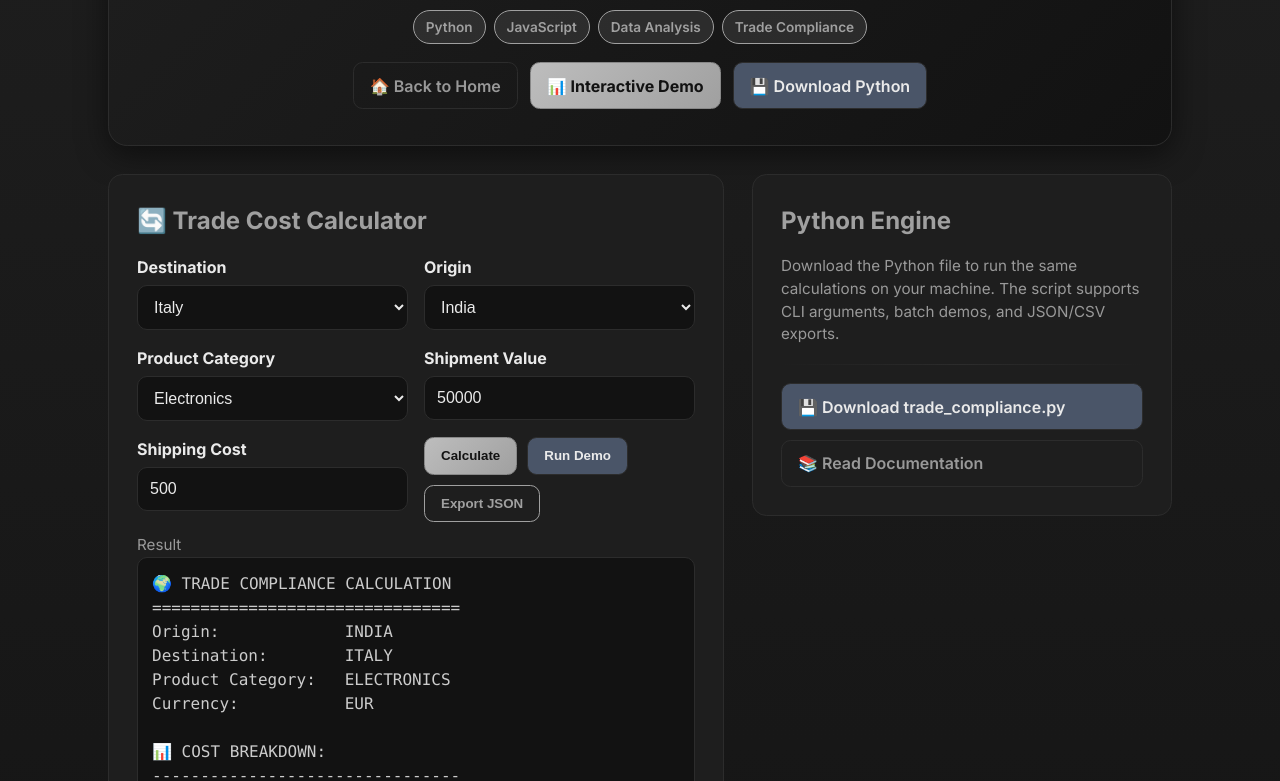
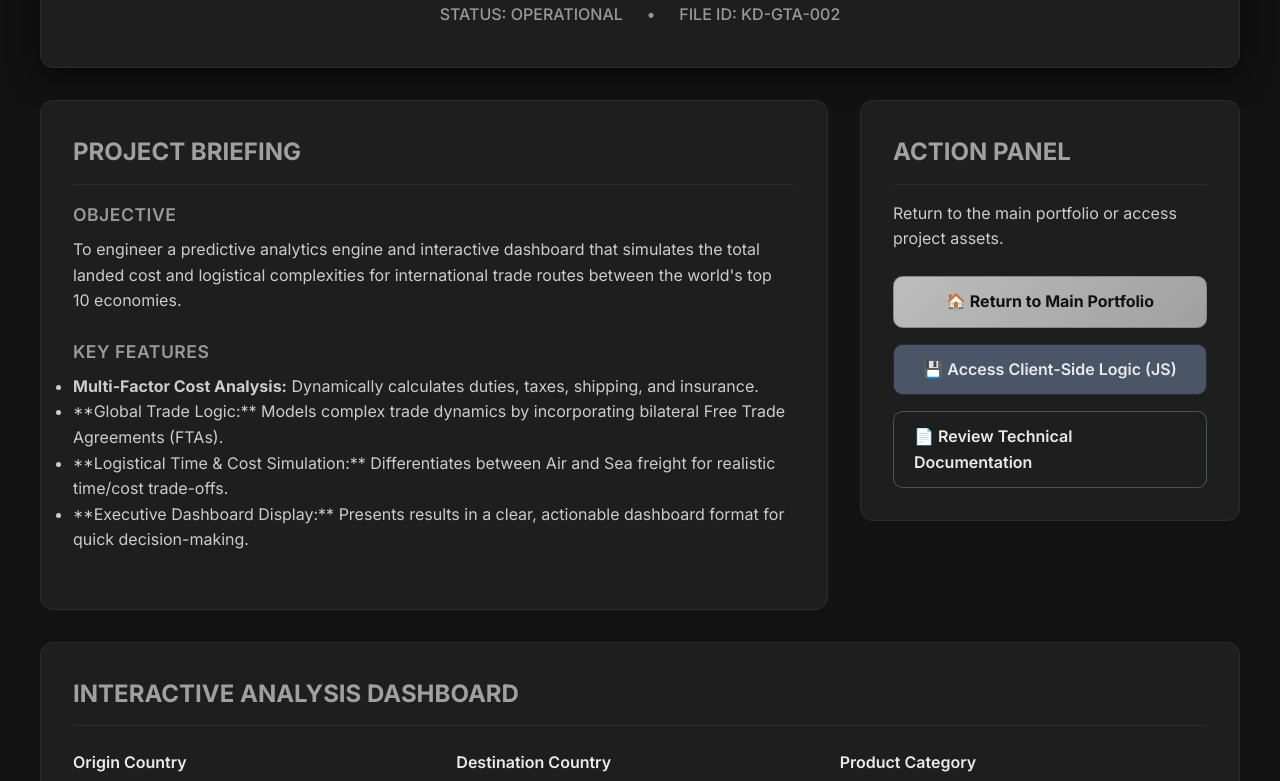
Before and after one commit to krishnaadayma/krishnaadayma.github.io, a plain HTML site: page projects/trade-compliance/index.html in a window 1280 px wide. Shown: the part 156-937 px from the top of the page. Drawn offline with Linux system fonts and the light colour scheme.

Commit message:
Revise title and enhance layout for trade compliance
Updated the title and meta description for the trade compliance project. Enhanced styling and layout for better user experience. Added new sections for project briefing and interactive analysis.

```diff
--- a/projects/trade-compliance/index.html
+++ b/projects/trade-compliance/index.html
@@ -3,156 +3,136 @@
 <head>
   <meta charset="utf-8" />
   <meta name="viewport" content="width=device-width,initial-scale=1" />
-  <title>International Trade Compliance System | Krishna Dayma</title>
-  <meta name="description" content="Interactive demo and calculator for Italy-India trade compliance" />
+  <title>Project Dossier: Trade Compliance Engine | Krishna Dayma</title>
+  <meta name="description" content="An advanced project showcasing an interactive system for global trade compliance analysis." />
   <link rel="preconnect" href="https://fonts.googleapis.com">
   <link rel="preconnect" href="https://fonts.gstatic.com" crossorigin>
   <link href="https://fonts.googleapis.com/css2?family=Inter:wght@300;400;500;600;700&display=swap" rel="stylesheet">
   <style>
-    /* ===== EXECUTIVE GRAY PALETTE (Project Page) V2 ===== */
+    /* ===== "SUITS" EXECUTIVE DOSSIER THEME V2 ===== */
     :root {
-      --bg-primary: #121212; --bg-secondary: #1E1E1E; --text-primary: #EAEAEA;
-      --text-secondary: #CCCCCC; --text-muted: #999999; --accent-primary: #A0A0A0;
-      --accent-secondary: #4a5568; --border-color: #2C2C2C;
-      --radius: 0.9rem; --shadow: 0 8px 30px rgba(0,0,0,0.5);
+      --bg-primary: #121212; --bg-secondary: #1E1E1E; --bg-tertiary: #2a2a2a;
+      --text-primary: #EAEAEA; --text-secondary: #CCCCCC; --text-muted: #999999;
+      --accent-primary: #A0A0A0; --accent-secondary: #4a5568; --border-color: #2C2C2C;
+      --radius: 0.8rem; --shadow: 0 8px 30px rgba(0,0,0,0.6);
+      --transition: 0.2s ease;
     }
 
     *, *::before, *::after { margin: 0; padding: 0; box-sizing: border-box; }
-    body{
-      margin:0; font-family: 'Inter', system-ui, sans-serif;
-      background: linear-gradient(180deg, var(--bg-secondary) 0%, var(--bg-primary) 100%);
-      color: var(--text-secondary); line-height: 1.5; padding: 36px;
-      -webkit-font-smoothing: antialiased;
-    }
-    .container{ max-width: 1100px; margin: 0 auto; padding: 0 18px; }
+    body{ margin:0; font-family: 'Inter', system-ui, sans-serif; background: var(--bg-primary); color: var(--text-secondary); line-height: 1.6; padding: 2rem; -webkit-font-smoothing: antialiased; }
+    .container{ max-width: 1200px; margin: 0 auto; }
 
-    header{
-      background: linear-gradient(135deg, #1E1E1E 0%, #121212 100%);
-      border-radius: 1.2rem; padding: 36px; border: 1px solid var(--border-color);
-      margin-bottom: 28px; text-align: center; box-shadow: var(--shadow);
-    }
-    .header-content h1{ color: var(--text-primary); margin:0; font-size:clamp(1.6rem, 4vw, 2.6rem); line-height:1.1; }
-    .subtitle{ margin: 8px 0 0; color:var(--text-muted); font-size:clamp(1rem, 2.5vw, 1.125rem); }
-    .tech-tags{ display:flex; gap:8px; margin-top:12px; flex-wrap:wrap; justify-content:center; }
-    .tech-tag{
-      background: rgba(160, 160, 160, 0.15); color: var(--accent-primary);
-      border: 1px solid var(--accent-primary); padding:6px 12px; border-radius:999px; font-size:.85rem; font-weight:600;
-    }
+    header{ background: var(--bg-secondary); border-radius: var(--radius); padding: 2.5rem; border: 1px solid var(--border-color); margin-bottom: 2rem; text-align: center; box-shadow: var(--shadow); }
+    header h1{ color: var(--text-primary); margin:0; font-size:clamp(2rem, 5vw, 3rem); letter-spacing: -1px; }
+    .project-meta{ display: flex; justify-content: center; gap: 1.5rem; margin-top: 0.5rem; color: var(--text-muted); font-weight: 500; }
 
-    /* Controls & Buttons */
-    .controls{ display:flex; gap:12px; flex-wrap:wrap; justify-content:center; margin-top:18px; }
-    .btn{
-      display:inline-flex; align-items:center; gap:.5rem; padding:.65rem 1rem; border-radius:.6rem;
-      border:1px solid var(--border-color); background:var(--accent-secondary); color:var(--text-primary);
-      cursor:pointer; text-decoration: none; font-weight: 600; transition: all 0.2s ease;
-    }
-    .btn:hover { transform: translateY(-2px); box-shadow: 0 4px 6px rgba(0,0,0,0.4); }
+    .main-grid { display: grid; grid-template-columns: 1fr 380px; gap: 2rem; align-items: start; }
+    @media (max-width: 1024px){ .main-grid { grid-template-columns: 1fr; } }
+
+    .card { background: var(--bg-secondary); border-radius: var(--radius); padding: 2rem; border: 1px solid var(--border-color); }
+    .card h2 { margin: 0 0 1rem; color: var(--accent-primary); font-size: 1.5rem; border-bottom: 1px solid var(--border-color); padding-bottom: 0.75rem; }
+    .card p { color: var(--text-secondary); max-width: 70ch; }
+
+    /* Project Briefing */
+    .briefing-section { margin-bottom: 1.5rem; }
+    .briefing-section h3 { font-size: 1.1rem; color: var(--text-muted); font-weight: 600; margin-bottom: 0.5rem; text-transform: uppercase; letter-spacing: 0.5px; }
+
+    /* Interactive Terminal */
+    .calculator-grid { display: grid; grid-template-columns: repeat(3, 1fr); gap: 1rem; margin-top: 1.5rem; }
+    @media (max-width: 768px){ .calculator-grid { grid-template-columns: repeat(2, 1fr); } }
+    @media (max-width: 600px){ .calculator-grid { grid-template-columns: 1fr; } }
+    label{ display:block; color:var(--text-primary); margin-bottom: 0.5rem; font-weight: 600; }
+    input, select{ width:100%; padding: 0.8rem; border-radius: 0.5rem; border: 1px solid var(--border-color); background:var(--bg-primary); color:var(--text-primary); font-size:1rem; }
+
+    /* Processing & Results Dashboard */
+    #processing-overlay { display: none; text-align: center; padding: 2rem; }
+    #processing-overlay .spinner { border: 4px solid var(--bg-tertiary); border-top: 4px solid var(--accent-primary); border-radius: 50%; width: 40px; height: 40px; animation: spin 1s linear infinite; margin: 0 auto 1rem; }
+    @keyframes spin { 0% { transform: rotate(0deg); } 100% { transform: rotate(360deg); } }
+    #processing-status { color: var(--text-muted); font-weight: 500; }
+
+    #results-dashboard { display: none; grid-template-columns: repeat(auto-fit, minmax(180px, 1fr)); gap: 1rem; margin-top: 2rem; }
+    .metric-card { background: var(--bg-tertiary); padding: 1.25rem; border-radius: var(--radius); text-align: center; border: 1px solid var(--border-color); }
+    .metric-card .label { font-size: 0.9rem; color: var(--text-muted); margin-bottom: 0.5rem; }
+    .metric-card .value { font-size: 1.75rem; font-weight: 700; color: var(--text-primary); }
+    .metric-card .value.total-cost { color: var(--accent-primary); font-size: 2rem; }
+
+    /* Buttons */
+    .btn-group { display: flex; gap: 1rem; flex-wrap: wrap; margin-top: 1.5rem; }
+    .btn { display:inline-flex; align-items:center; justify-content: center; gap:.5rem; padding:.75rem 1.25rem; border-radius:.6rem; border:1px solid var(--border-color); background:var(--accent-secondary); color:var(--text-primary); cursor:pointer; text-decoration: none; font-weight: 600; transition: all var(--transition); }
+    .btn:hover { transform: translateY(-2px); box-shadow: 0 4px 10px rgba(0,0,0,0.5); }
     .btn-primary{ background:linear-gradient(135deg, #BDBDBD 0%, #A0A0A0 100%); color: #121212; border-color: #888888; font-weight: 700; }
-    .btn-warning{ background:transparent; border-color: var(--accent-primary); color: var(--accent-primary); }
-    .btn-warning:hover { background: var(--accent-primary); color: var(--bg-primary); }
-    .btn-muted{ background:transparent; color:var(--text-muted); }
-    .btn:focus-visible{ outline:2px solid rgba(160, 160, 160, 0.2); outline-offset:2px; }
+    .btn-outline{ background:transparent; border-color: var(--accent-secondary); }
 
-    /* Layout */
-    .grid{ display:grid; grid-template-columns:1fr 420px; gap:28px; align-items:start; }
-    @media (max-width:980px){ .grid{grid-template-columns:1fr} }
-    .card{ background:var(--bg-secondary); padding:28px; border-radius:var(--radius); border:1px solid var(--border-color); }
-    h2{ margin:0 0 1rem 0; color: var(--accent-primary); }
-    label{ display:block; color:var(--text-primary); margin-bottom:6px; font-weight:700; }
-    input[type=number], select{ width:100%; padding:12px; border-radius:10px; border:1px solid var(--border-color); background:var(--bg-primary); color:var(--text-primary); font-size:1rem; }
-    .calculator-grid{ display:grid; grid-template-columns:repeat(2,1fr); gap:1rem; }
-    @media (max-width:600px){ .calculator-grid{grid-template-columns:1fr} }
-    .result-pre{ background:var(--bg-primary); padding:14px; border-radius:10px; border:1px solid var(--border-color); color:var(--text-secondary); font-family:ui-monospace, SFMono-Regular, Menlo, Monaco, Consolas, "Liberation Mono", "Courier New", monospace; }
-    .small-text{ font-size:.95rem; color:var(--text-muted); }
-    .muted-sep{ height:1px; background:linear-gradient(90deg,transparent, var(--border-color),transparent); margin:18px 0; border-radius:2px; }
-    footer{ margin-top:28px; text-align:center; color:var(--text-muted); }
+    footer{ margin-top: 2rem; padding-top: 2rem; text-align:center; color:var(--text-muted); border-top: 1px solid var(--border-color); }
   </style>
 </head>
 <body>
   <div class="container">
     <header>
-      <div class="header-content" role="banner">
-        <h1>🌍 International Trade Compliance System</h1>
-        <p class="subtitle">A Polished Demo for Italy ↔ India Trade Cost Calculation</p>
-        <div class="tech-tags" aria-hidden="true">
-          <span class="tech-tag">Python</span>
-          <span class="tech-tag">JavaScript</span>
-          <span class="tech-tag">Data Analysis</span>
-          <span class="tech-tag">Trade Compliance</span>
+      <h1>Project Dossier: Global Trade Analysis Engine</h1>
+      <div class="project-meta"><span>STATUS: OPERATIONAL</span> &bull; <span>FILE ID: KD-GTA-002</span></div>
+    </header>
+
+    <main class="main-grid">
+      <div class="card">
+        <h2>PROJECT BRIEFING</h2>
+        <div class="briefing-section">
+          <h3>Objective</h3>
+          <p>To engineer a predictive analytics engine and interactive dashboard that simulates the total landed cost and logistical complexities for international trade routes between the world's top 10 economies.</p>
         </div>
-        <div class="controls" aria-hidden="true">
-            <a class="btn btn-muted" href="../index.html" title="Back to Home">🏠 Back to Home</a>
-            <a class="btn btn-primary" href="demo.html" title="Interactive demo">📊 Interactive Demo</a>
-            <a class="btn" href="trade_compliance.py" download title="Download Python">💾 Download Python</a>
+        <div class="briefing-section">
+          <h3>Key Features</h3>
+          <ul>
+            <li><strong>Multi-Factor Cost Analysis:</strong> Dynamically calculates duties, taxes, shipping, and insurance.</li>
+            <li>**Global Trade Logic:** Models complex trade dynamics by incorporating bilateral Free Trade Agreements (FTAs).</li>
+            <li>**Logistical Time & Cost Simulation:** Differentiates between Air and Sea freight for realistic time/cost trade-offs.</li>
+            <li>**Executive Dashboard Display:** Presents results in a clear, actionable dashboard format for quick decision-making.</li>
+          </ul>
         </div>
       </div>
-    </header>
 
-    <main class="grid" role="main">
-      <section class="card" aria-labelledby="calculator-heading">
-        <h2 id="calculator-heading">🔄 Trade Cost Calculator</h2>
-        <form onsubmit="return false;" class="calculator-grid" style="margin-bottom:12px">
-          <div>
-            <label for="destination">Destination</label>
-            <select id="destination" aria-label="Destination country">
-              <option value="italy">Italy</option>
-              <option value="india">India</option>
+      <aside class="card">
+        <h2>ACTION PANEL</h2>
+        <p>Return to the main portfolio or access project assets.</p>
+        <div class="btn-group" style="flex-direction: column;">
+            <a class="btn btn-primary" href="../index.html" title="Back to Home">🏠 Return to Main Portfolio</a>
+            <a class="btn" href="app.js" download>💾 Access Client-Side Logic (JS)</a>
+            <a class="btn btn-outline" href="documentation.html">📄 Review Technical Documentation</a>
+        </div>
+      </aside>
+
+      <div class="card" style="grid-column: 1 / -1;">
+        <h2>INTERACTIVE ANALYSIS DASHBOARD</h2>
+        <form onsubmit="return false;" class="calculator-grid">
+          <div><label for="origin">Origin Country</label><select id="origin"></select></div>
+          <div><label for="destination">Destination Country</label><select id="destination"></select></div>
+          <div><label for="category">Product Category</label>
+            <select id="category">
+              <option value="electronics">Electronics</option><option value="machinery">Machinery</option><option value="automotive">Automotive</option>
+              <option value="pharmaceuticals">Pharmaceuticals</option><option value="textiles">Textiles</option><option value="food">Food</option>
             </select>
           </div>
-          <div>
-            <label for="origin">Origin</label>
-            <select id="origin" aria-label="Origin country">
-              <option value="india">India</option>
-              <option value="italy">Italy</option>
-            </select>
-          </div>
-          <div>
-            <label for="category">Product Category</label>
-            <select id="category">
-              <option value="textiles">Textiles</option>
-              <option value="machinery">Machinery</option>
-              <option value="pharmaceuticals">Pharmaceuticals</option>
-              <option value="automotive">Automotive</option>
-              <option value="food">Food</option>
-              <option value="electronics" selected>Electronics</option>
-            </select>
-          </div>
-          <div>
-            <label for="value">Shipment Value</label>
-            <input id="value" type="number" min="0" value="50000" />
-          </div>
-          <div>
-            <label for="shipping">Shipping Cost</label>
-            <input id="shipping" type="number" min="0" value="500" />
-          </div>
-          <div style="align-self:end;display:flex;gap:10px;flex-wrap:wrap">
-            <button class="btn btn-primary" id="calcBtn" type="button">Calculate</button>
-            <button class="btn" id="demoBtn" type="button">Run Demo</button>
-            <button class="btn btn-warning" id="exportBtn" type="button">Export JSON</button>
-          </div>
+          <div><label for="value">Shipment Value</label><input id="value" type="number" min="0" value="50000" /></div>
+          <div><label for="insurance">Insurance Cost</label><input id="insurance" type="number" min="0" value="300" /></div>
+          <div><label for="shipping-mode">Shipping Mode</label><select id="shipping-mode"><option value="sea">Sea Freight</option><option value="air">Air Freight</option></select></div>
         </form>
+        <div class="btn-group">
+            <button class="btn btn-primary" id="analyzeBtn" type="button">▶️ Run Analysis</button>
+        </div>
 
-        <div id="result" style="display:block" aria-live="polite" aria-atomic="true">
-          <div class="small-text">Result</div>
-          <pre id="resultPre" class="result-pre" aria-label="Calculation result"></pre>
+        <div id="processing-overlay">
+          <div class="spinner"></div>
+          <div id="processing-status">Initializing...</div>
         </div>
-        <div class="muted-sep" aria-hidden="true"></div>
-        <div class="small-text">Want to run this locally? Use the documentation link on the right and download the Python script.</div>
-      </section>
 
-      <aside class="card" aria-labelledby="python-heading">
-        <h2 id="python-heading">Python Engine</h2>
-        <p class="small-text">Download the Python file to run the same calculations on your machine. The script supports CLI arguments, batch demos, and JSON/CSV exports.</p>
-        <div class="muted-sep" aria-hidden="true"></div>
-        <div style="display:flex;flex-direction:column;gap:10px;margin-top:12px">
-          <a class="btn" href="trade_compliance.py" download>💾 Download trade_compliance.py</a>
-          <a class="btn btn-muted" href="documentation.html">📚 Read Documentation</a>
+        <div id="results-dashboard">
+          <!-- Results will be dynamically inserted here -->
         </div>
-      </aside>
+      </div>
     </main>
 
     <footer>
-      <div class="small-text">© 2024 Krishna Dayma · Interactive Trade Compliance</div>
+      <div>&copy; 2024 Krishna Dayma | Project Dossier KD-GTA-002</div>
     </footer>
   </div>
 
```
